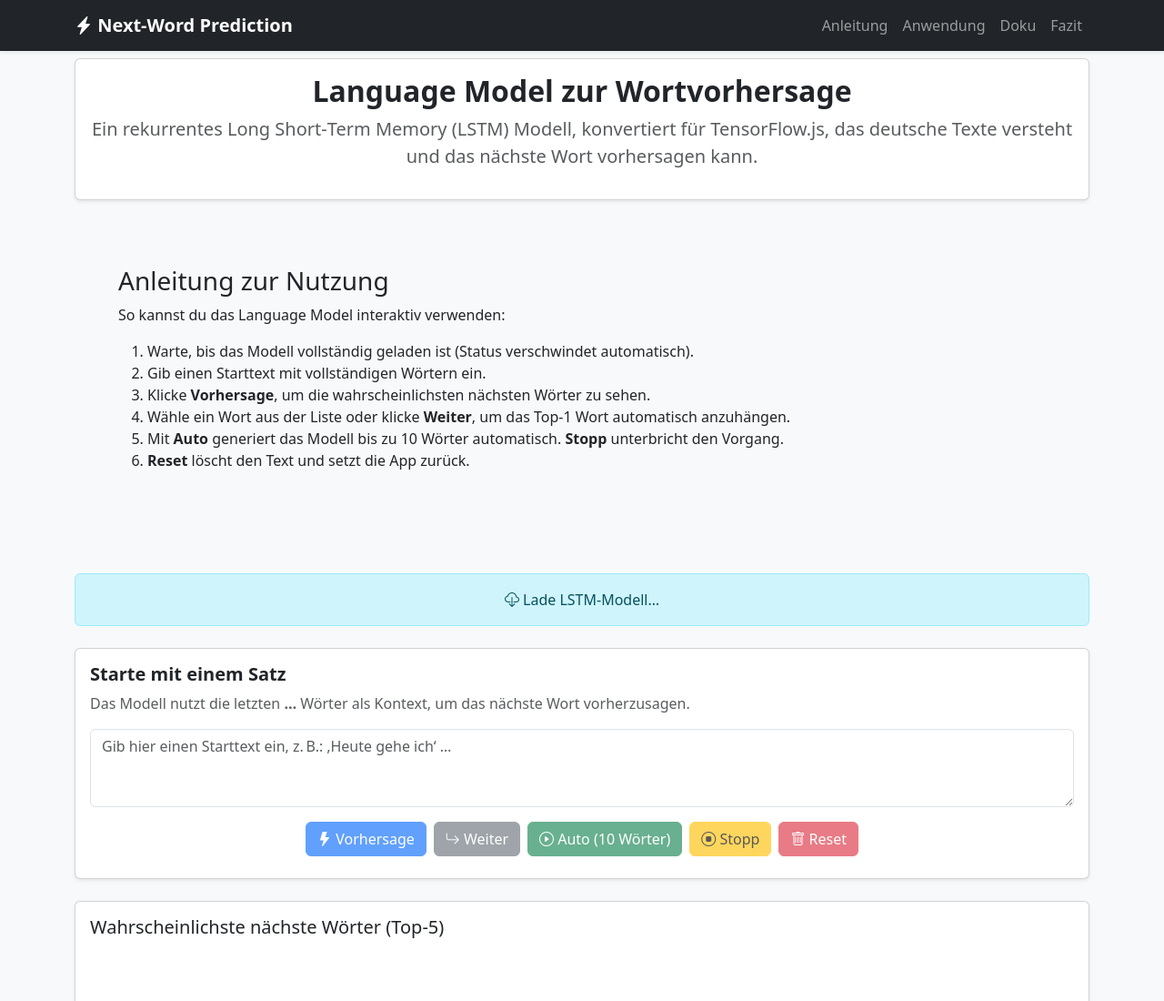
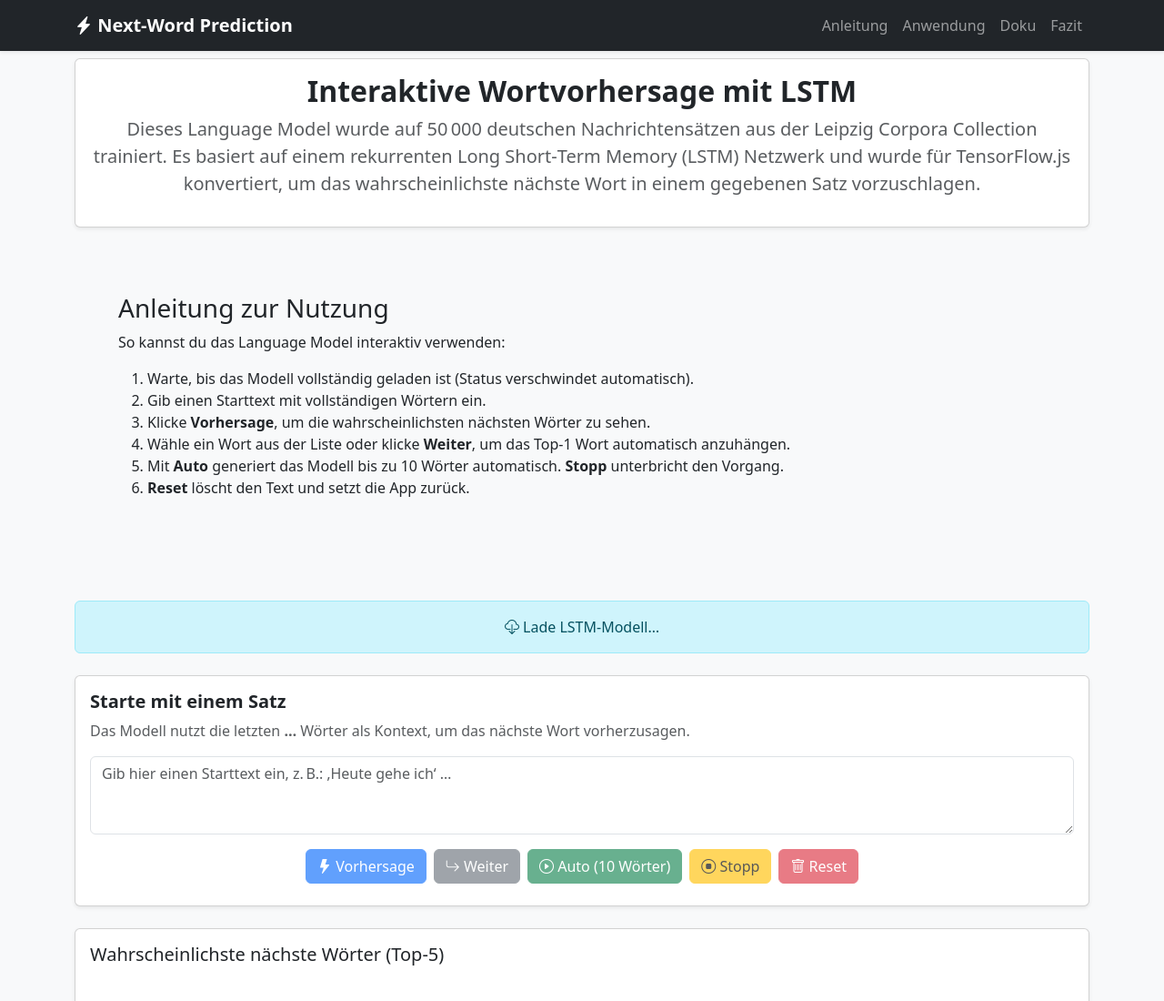
Before and after one commit to plsvb/EA3_Language-Model-zur-Wortvorhersage, a plain HTML site: page index.html in a window 1280 px wide. Shown: the top 1100 px of the page at 91% size. Drawn offline with nearby package versions, Linux system fonts and the light colour scheme.

Commit message:
Update index.html

```diff
--- a/index.html
+++ b/index.html
@@ -78,12 +78,15 @@
   <main class="container  ">
 
     <!-- Einleitung -->
-    <section class="card shadow-sm p-3 mb-4 text-center mb-4">
-      <h2 class="fw-bold">Language Model zur Wortvorhersage</h2>
-      <p class="lead text-muted">
-        Ein rekurrentes Long Short‑Term Memory (LSTM) Modell, konvertiert für TensorFlow.js, das deutsche Texte versteht und das nächste Wort vorhersagen kann.
-      </p>
-    </section>
+   <section class="card shadow-sm p-3 mb-4 text-center mb-4">
+  <h2 class="fw-bold">Interaktive Wortvorhersage mit LSTM</h2>
+  <p class="lead text-muted">
+    Dieses Language Model wurde auf <strong>50 000 deutschen Nachrichtensätzen aus der Leipzig Corpora Collection</strong> trainiert.
+    Es basiert auf einem rekurrenten Long Short‑Term Memory (LSTM) Netzwerk und wurde für TensorFlow.js konvertiert,
+    um das wahrscheinlichste nächste Wort in einem gegebenen Satz vorzuschlagen.
+  </p>
+</section>
+
 
     <!-- ANLEITUNG ZUERST -->
     <section id="anleitung" class="p-5 mb-5">
```
